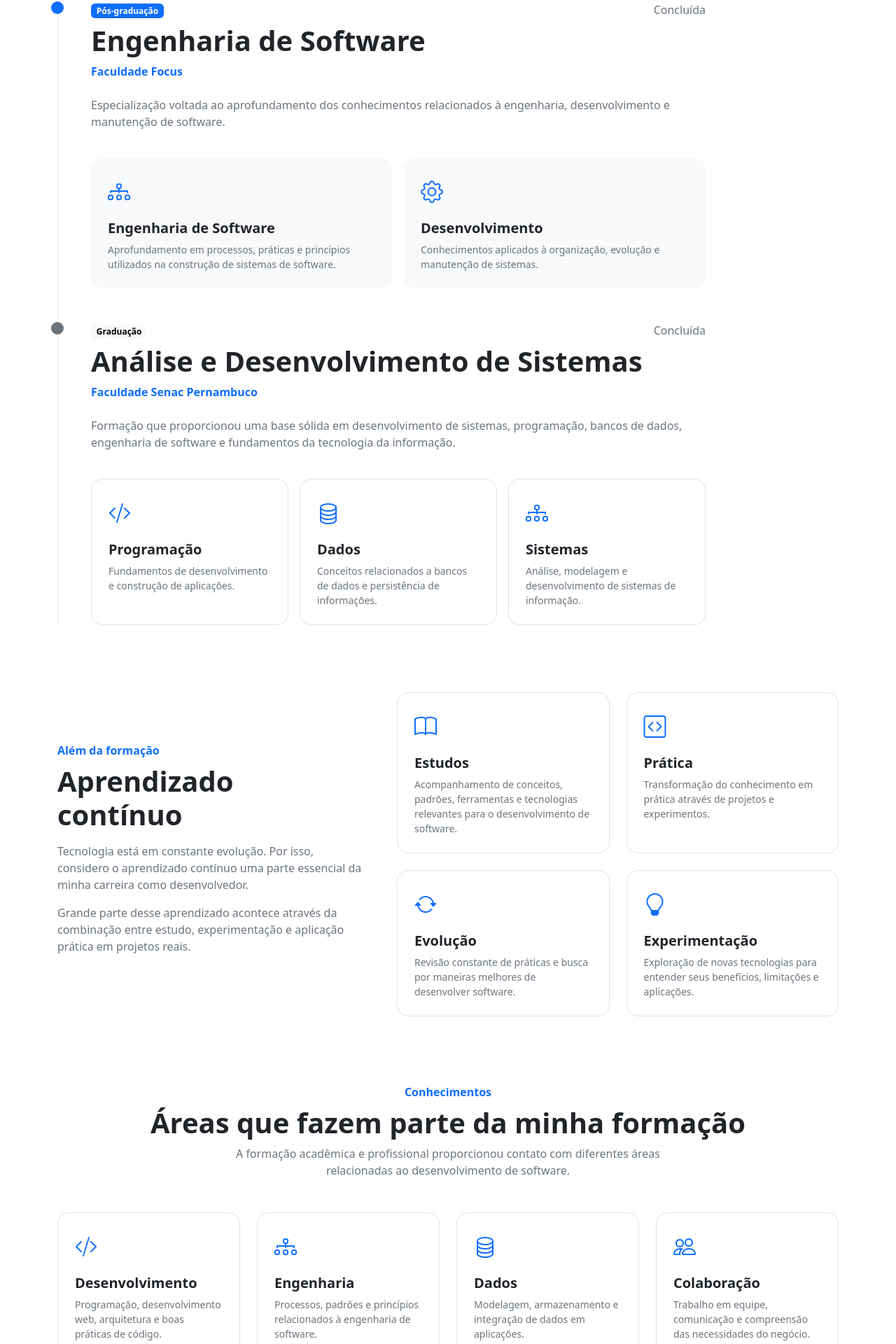
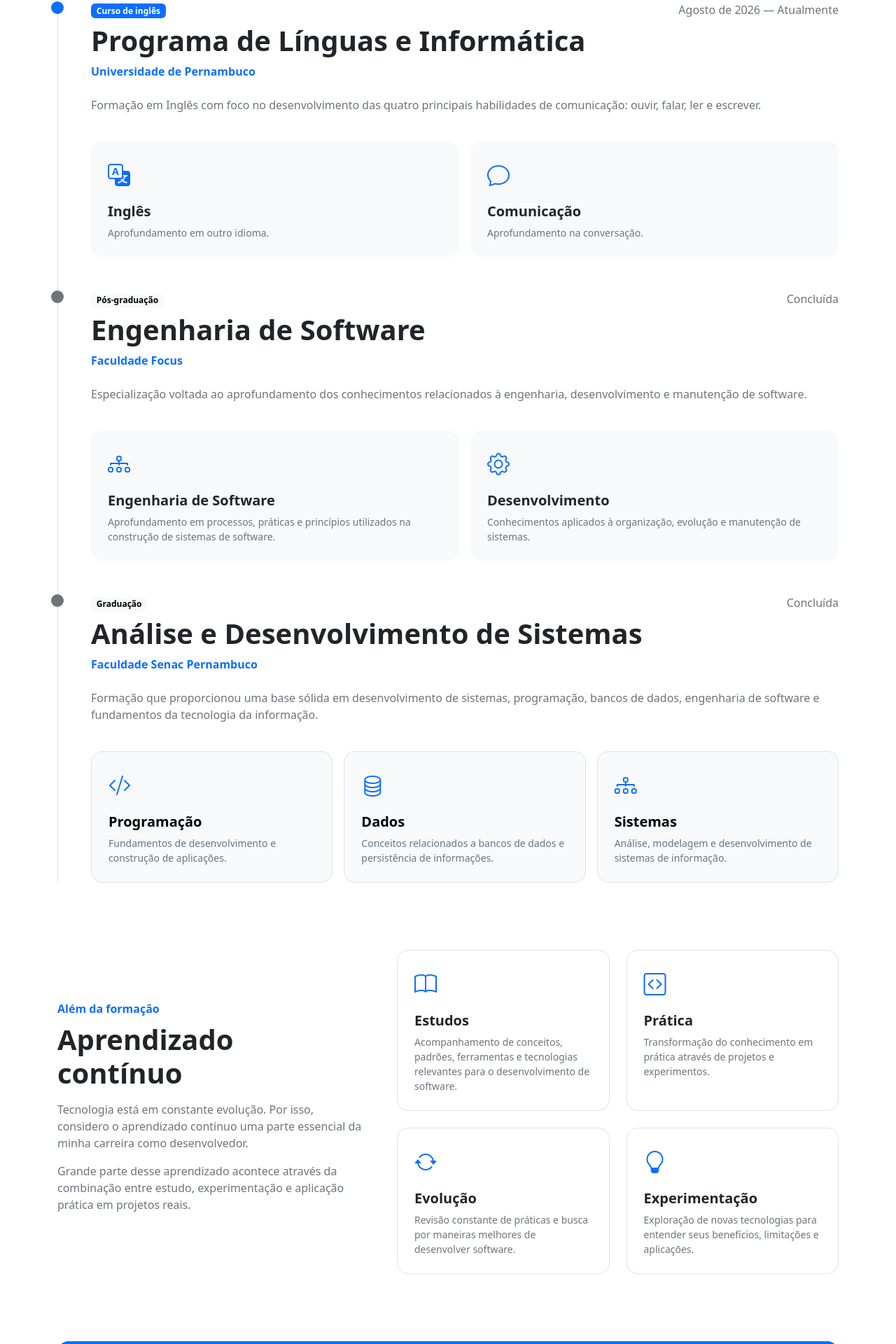
Before and after one commit to ronaldosabino/professional-portfolio, an Angular app: page /education in a window 1280 px wide. Shown: the part 602-2522 px from the top of the page at 70% size. Built offline with nearby package versions, Linux system fonts and the light colour scheme.

Commit message:
feat: enhance education section with detailed course descriptions and improved layout for better presentation

```diff
--- a/src/app/features/education/education.html
+++ b/src/app/features/education/education.html
@@ -61,15 +61,14 @@
 
     <div class="row">
 
-        <div class="col-lg-10">
+        <div>
 
             <div class="position-relative">
 
                 <!-- LINHA DA TIMELINE -->
                 <div class="position-absolute top-0 bottom-0 start-0 border-start"></div>
 
-
-                <!-- PÓS-GRADUAÇÃO -->
+                <!-- CURSO DE INGLÊS -->
                 <article class="position-relative ps-5 pb-5">
 
                     <!-- MARCADOR -->
@@ -81,6 +80,87 @@
                         <div>
 
                             <span class="badge text-bg-primary mb-2">
+                                Curso de inglês
+                            </span>
+
+                            <h2 class="display-6 fw-bold mb-2">
+                                Programa de Línguas e Informática
+                            </h2>
+
+                            <p class="text-primary fw-semibold mb-0">
+                                Universidade de Pernambuco
+                            </p>
+
+                        </div>
+
+
+                        <span class="text-secondary">
+                            Agosto de 2026 — Atualmente
+                        </span>
+
+                    </div>
+
+
+                    <p class="text-secondary">
+                        Formação em Inglês com foco no desenvolvimento das quatro principais habilidades de comunicação: ouvir, falar, ler e escrever.
+                    </p>
+
+
+                    <div class="row g-3 mt-4">
+
+                        <div class="col-md-6">
+
+                            <div class="bg-body-tertiary rounded-4 p-4 h-100">
+
+                                <i class="bi bi-translate fs-2 text-primary"></i>
+
+                                <h3 class="fs-5 fw-semibold mt-3">
+                                    Inglês
+                                </h3>
+
+                                <p class="text-secondary small mb-0">
+                                    Aprofundamento em outro idioma.
+                                </p>
+
+                            </div>
+
+                        </div>
+
+
+                        <div class="col-md-6">
+
+                            <div class="bg-body-tertiary rounded-4 p-4 h-100">
+
+                                <i class="bi bi-chat fs-2 text-primary"></i>
+
+                                <h3 class="fs-5 fw-semibold mt-3">
+                                    Comunicação
+                                </h3>
+
+                                <p class="text-secondary small mb-0">
+                                    Aprofundamento na conversação.
+                                </p>
+
+                            </div>
+
+                        </div>
+
+                    </div>
+
+                </article>
+
+                <!-- PÓS-GRADUAÇÃO -->
+                <article class="position-relative ps-5 pb-5">
+
+                    <!-- MARCADOR -->
+                    <span class="position-absolute start-0 translate-middle-x bg-secondary rounded-circle" style="width: 18px; height: 18px;"></span>
+
+
+                    <div class="d-flex flex-column flex-md-row justify-content-between gap-2 mb-4">
+
+                        <div>
+
+                            <span class="badge text-bg-light mb-2">
                                 Pós-graduação
                             </span>
 
@@ -201,7 +281,7 @@
 
                         <div class="col-md-4">
 
-                            <div class="border rounded-4 p-4 h-100">
+                            <div class="border rounded-4 p-4 h-100 text-bg-light">
 
                                 <i class="bi bi-code-slash fs-2 text-primary"></i>
 
@@ -221,7 +301,7 @@
 
                         <div class="col-md-4">
 
-                            <div class="border rounded-4 p-4 h-100">
+                            <div class="border rounded-4 p-4 h-100 text-bg-light ">
 
                                 <i class="bi bi-database fs-2 text-primary"></i>
 
@@ -241,7 +321,7 @@
 
                         <div class="col-md-4">
 
-                            <div class="border rounded-4 p-4 h-100">
+                            <div class="border rounded-4 p-4 h-100 text-bg-light">
 
                                 <i class="bi bi-diagram-3 fs-2 text-primary"></i>
 
@@ -393,115 +473,6 @@
 
 </section>
 
-
-<!-- ÁREAS DE CONHECIMENTO -->
-<section class="py-5">
-
-    <div class="text-center mb-5">
-
-        <span class="text-primary fw-semibold">
-            Conhecimentos
-        </span>
-
-        <h2 class="display-6 fw-bold mt-2">
-            Áreas que fazem parte da minha formação
-        </h2>
-
-        <p class="text-secondary mx-auto" style="max-width: 700px;">
-            A formação acadêmica e profissional proporcionou contato
-            com diferentes áreas relacionadas ao desenvolvimento
-            de software.
-        </p>
-
-    </div>
-
-
-    <div class="row g-4">
-
-        <div class="col-md-6 col-lg-3">
-
-            <div class="border rounded-4 p-4 h-100">
-
-                <i class="bi bi-code-slash fs-2 text-primary"></i>
-
-                <h3 class="fs-5 fw-semibold mt-3">
-                    Desenvolvimento
-                </h3>
-
-                <p class="text-secondary small mb-0">
-                    Programação, desenvolvimento web, arquitetura
-                    e boas práticas de código.
-                </p>
-
-            </div>
-
-        </div>
-
-
-        <div class="col-md-6 col-lg-3">
-
-            <div class="border rounded-4 p-4 h-100">
-
-                <i class="bi bi-diagram-3 fs-2 text-primary"></i>
-
-                <h3 class="fs-5 fw-semibold mt-3">
-                    Engenharia
-                </h3>
-
-                <p class="text-secondary small mb-0">
-                    Processos, padrões e princípios relacionados
-                    à engenharia de software.
-                </p>
-
-            </div>
-
-        </div>
-
-
-        <div class="col-md-6 col-lg-3">
-
-            <div class="border rounded-4 p-4 h-100">
-
-                <i class="bi bi-database fs-2 text-primary"></i>
-
-                <h3 class="fs-5 fw-semibold mt-3">
-                    Dados
-                </h3>
-
-                <p class="text-secondary small mb-0">
-                    Modelagem, armazenamento e integração
-                    de dados em aplicações.
-                </p>
-
-            </div>
-
-        </div>
-
-
-        <div class="col-md-6 col-lg-3">
-
-            <div class="border rounded-4 p-4 h-100">
-
-                <i class="bi bi-people fs-2 text-primary"></i>
-
-                <h3 class="fs-5 fw-semibold mt-3">
-                    Colaboração
-                </h3>
-
-                <p class="text-secondary small mb-0">
-                    Trabalho em equipe, comunicação e compreensão
-                    das necessidades do negócio.
-                </p>
-
-            </div>
-
-        </div>
-
-    </div>
-
-</section>
-
-
 <!-- CTA -->
 <section class="py-5">
 
```
